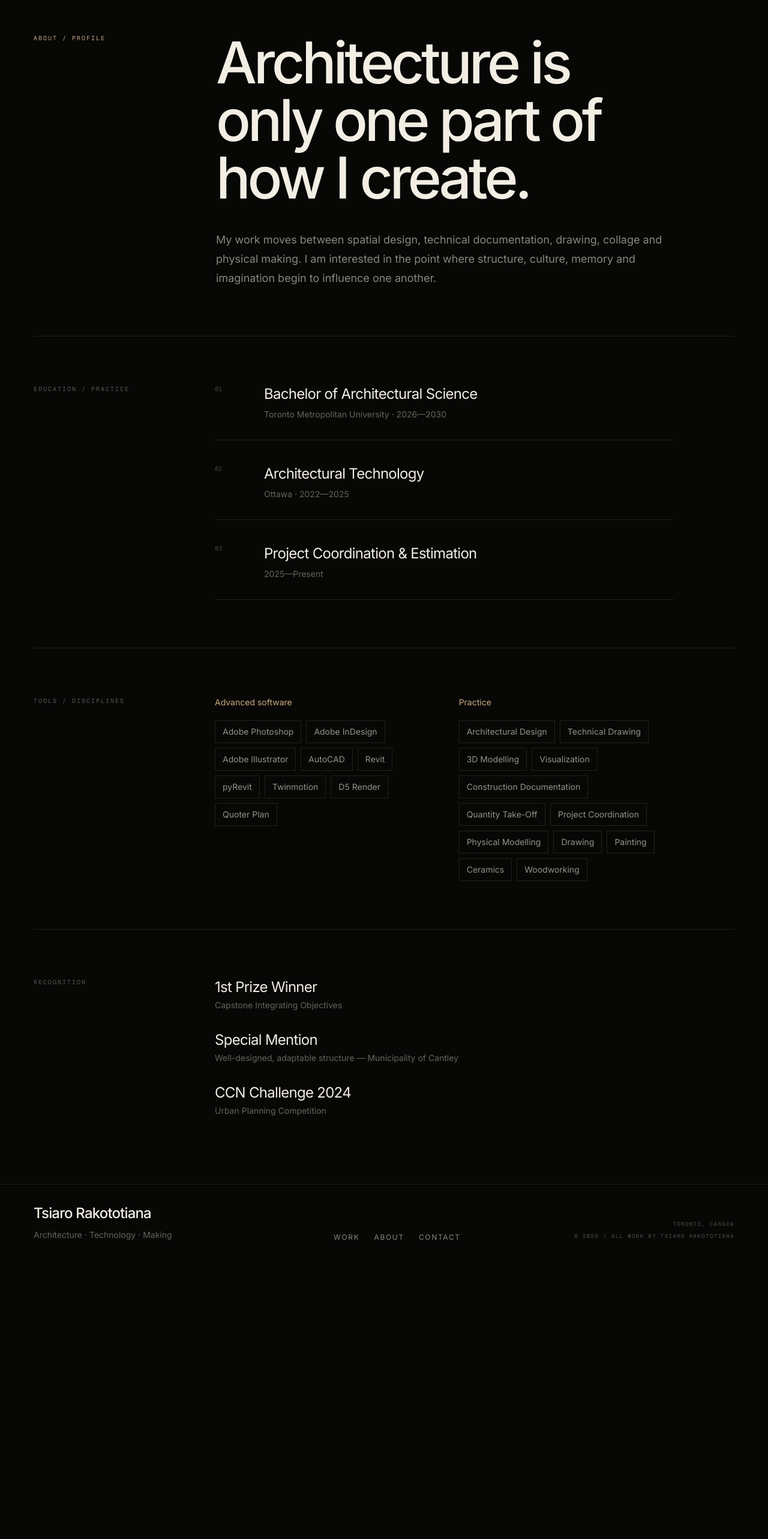
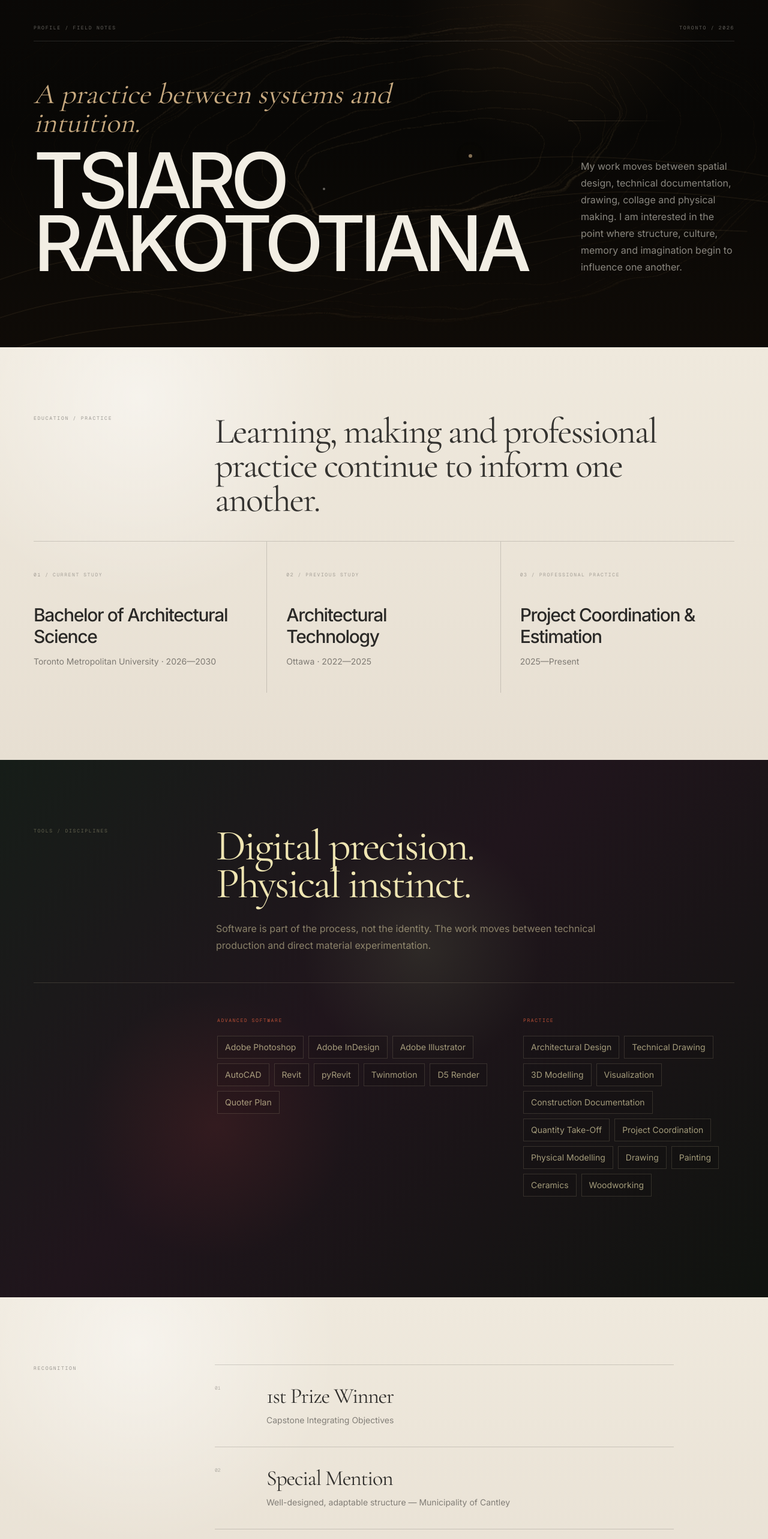
Before and after one commit to Mercy1o/tsiaro-portfolio, a Next.js app: page /about in a window 1280 px wide. Shown: the part 120-2686 px from the top of the page at 60% size. Before the commit the page ends 2223 px from the top, so only its background shows below. Built offline with nearby package versions, Linux system fonts and the light colour scheme.

Commit message:
style: redesign about page as layered field notebook

```diff
--- a/app/about/page.tsx
+++ b/app/about/page.tsx
@@ -1,47 +1,98 @@
 import type { Metadata } from "next";
 import { awards, profileFacts, siteConfig, skills } from "@/data/site";
+import TopographicField from "@/components/TopographicField";
 
 export const metadata: Metadata = { title: "About" };
 
 export default function AboutPage() {
   return (
-    <main className="bg-space px-5 pb-28 pt-36 text-bone md:px-10 md:pt-44 lg:px-14">
-      <div className="mx-auto max-w-[1600px]">
-        <div className="grid gap-12 border-b border-white/10 pb-20 md:grid-cols-12">
-          <div className="md:col-span-3">
-            <p className="font-mono text-[10px] uppercase tracking-[.2em] text-sand">ABOUT / PROFILE</p>
+    <main>
+      <section className="architecture-atmosphere cinematic-grid relative min-h-[76svh] overflow-hidden px-5 pb-14 pt-32 text-bone md:px-10 md:pt-40 lg:px-14">
+        <TopographicField className="opacity-65" />
+        <div className="relative z-10 mx-auto flex min-h-[60svh] max-w-[1600px] flex-col justify-between">
+          <div className="flex justify-between border-b border-white/12 pb-4 font-mono text-[8px] uppercase tracking-[.22em] text-bone/38">
+            <span>PROFILE / FIELD NOTES</span>
+            <span>TORONTO / 2026</span>
           </div>
-          <div className="md:col-span-8">
-            <h1 className="max-w-5xl text-5xl font-medium tracking-[-.055em] md:text-7xl lg:text-8xl">{siteConfig.about.title}</h1>
-            <p className="mt-10 max-w-3xl text-lg leading-8 text-bone/55">{siteConfig.about.description}</p>
+
+          <div className="grid gap-12 py-16 md:grid-cols-12 md:items-end">
+            <div className="md:col-span-8">
+              <p className="mb-5 font-editorial text-3xl italic text-sand md:text-5xl">A practice between systems and intuition.</p>
+              <h1 className="resonance-title max-w-6xl text-bone">Tsiaro<br />Rakototiana</h1>
+            </div>
+            <p className="max-w-md text-base leading-7 text-bone/55 md:col-span-3 md:col-start-10">{siteConfig.about.description}</p>
           </div>
         </div>
+      </section>
 
-        <section className="grid gap-10 border-b border-white/10 py-20 md:grid-cols-12">
-          <h2 className="font-mono text-[10px] uppercase tracking-[.2em] text-bone/35 md:col-span-3">EDUCATION / PRACTICE</h2>
-          <div className="space-y-10 md:col-span-8">
+      <section className="archive-paper micro-grid px-5 py-20 md:px-10 md:py-28 lg:px-14">
+        <div className="mx-auto max-w-[1600px]">
+          <div className="grid gap-10 border-b border-black/15 pb-10 md:grid-cols-12">
+            <p className="font-mono text-[8px] uppercase tracking-[.22em] text-black/36 md:col-span-3">EDUCATION / PRACTICE</p>
+            <h2 className="font-editorial max-w-4xl text-4xl font-normal leading-[.95] tracking-[-.035em] text-black/78 md:col-span-8 md:text-6xl">
+              Learning, making and professional practice continue to inform one another.
+            </h2>
+          </div>
+
+          <div className="grid md:grid-cols-3">
             {profileFacts.map((fact, index) => (
-              <div key={fact.label} className="grid gap-3 border-b border-white/10 pb-8 sm:grid-cols-[70px_1fr]">
-                <span className="font-mono text-[10px] text-bone/25">0{index + 1}</span>
-                <div><p className="text-2xl tracking-[-.03em]">{fact.value}</p><p className="mt-2 text-sm text-bone/40">{fact.detail}</p></div>
-              </div>
+              <article key={fact.label} className="border-b border-black/15 py-10 md:border-b-0 md:border-r md:px-8 md:first:pl-0 md:last:border-r-0">
+                <span className="font-mono text-[8px] uppercase tracking-[.2em] text-black/30">0{index + 1} / {fact.label}</span>
+                <p className="mt-10 text-3xl font-medium tracking-[-.045em] text-black/82">{fact.value}</p>
+                <p className="mt-3 text-sm leading-6 text-black/46">{fact.detail}</p>
+              </article>
             ))}
           </div>
-        </section>
+        </div>
+      </section>
 
-        <section className="grid gap-10 border-b border-white/10 py-20 md:grid-cols-12">
-          <h2 className="font-mono text-[10px] uppercase tracking-[.2em] text-bone/35 md:col-span-3">TOOLS / DISCIPLINES</h2>
-          <div className="grid gap-12 md:col-span-8 lg:grid-cols-2">
-            <div><p className="mb-5 text-sm text-sand">Advanced software</p><div className="flex flex-wrap gap-2">{skills.advanced.map((item) => <span key={item} className="border border-white/10 px-3 py-2 text-sm text-bone/60">{item}</span>)}</div></div>
-            <div><p className="mb-5 text-sm text-sand">Practice</p><div className="flex flex-wrap gap-2">{skills.disciplines.map((item) => <span key={item} className="border border-white/10 px-3 py-2 text-sm text-bone/60">{item}</span>)}</div></div>
+      <section className="creative-atmosphere relative overflow-hidden px-5 py-20 text-cream md:px-10 md:py-28 lg:px-14">
+        <div className="mx-auto max-w-[1600px]">
+          <div className="grid gap-12 border-b border-cream/15 pb-12 md:grid-cols-12">
+            <p className="font-mono text-[8px] uppercase tracking-[.22em] text-cream/35 md:col-span-3">TOOLS / DISCIPLINES</p>
+            <div className="md:col-span-8">
+              <h2 className="font-editorial text-5xl font-normal leading-[.88] tracking-[-.04em] text-cream md:text-7xl">Digital precision.<br />Physical instinct.</h2>
+              <p className="mt-7 max-w-2xl text-sm leading-6 text-cream/52 md:text-base md:leading-7">
+                Software is part of the process, not the identity. The work moves between technical production and direct material experimentation.
+              </p>
+            </div>
           </div>
-        </section>
 
-        <section className="grid gap-10 pt-20 md:grid-cols-12">
-          <h2 className="font-mono text-[10px] uppercase tracking-[.2em] text-bone/35 md:col-span-3">RECOGNITION</h2>
-          <div className="space-y-8 md:col-span-8">{awards.map((award) => <div key={award.title}><p className="text-2xl tracking-[-.03em]">{award.title}</p><p className="mt-1 text-sm text-bone/40">{award.detail}</p></div>)}</div>
-        </section>
-      </div>
+          <div className="grid gap-14 py-14 md:grid-cols-12">
+            <div className="md:col-span-5 md:col-start-4">
+              <p className="mb-5 font-mono text-[8px] uppercase tracking-[.2em] text-rust">Advanced software</p>
+              <div className="flex flex-wrap gap-2">
+                {skills.advanced.map((item) => <span key={item} className="border border-cream/15 bg-black/10 px-3 py-2 text-sm text-cream/65">{item}</span>)}
+              </div>
+            </div>
+            <div className="md:col-span-4">
+              <p className="mb-5 font-mono text-[8px] uppercase tracking-[.2em] text-rust">Practice</p>
+              <div className="flex flex-wrap gap-2">
+                {skills.disciplines.map((item) => <span key={item} className="border border-cream/15 bg-black/10 px-3 py-2 text-sm text-cream/65">{item}</span>)}
+              </div>
+            </div>
+          </div>
+        </div>
+      </section>
+
+      <section className="archive-paper px-5 py-20 md:px-10 md:py-28 lg:px-14">
+        <div className="mx-auto max-w-[1600px]">
+          <div className="grid gap-10 md:grid-cols-12">
+            <p className="font-mono text-[8px] uppercase tracking-[.22em] text-black/36 md:col-span-3">RECOGNITION</p>
+            <div className="space-y-0 md:col-span-8">
+              {awards.map((award, index) => (
+                <div key={award.title} className="grid gap-4 border-t border-black/15 py-8 sm:grid-cols-[70px_1fr]">
+                  <span className="font-mono text-[8px] text-black/25">0{index + 1}</span>
+                  <div>
+                    <p className="font-editorial text-4xl font-normal tracking-[-.035em] text-black/80">{award.title}</p>
+                    <p className="mt-2 text-sm leading-6 text-black/45">{award.detail}</p>
+                  </div>
+                </div>
+              ))}
+            </div>
+          </div>
+        </div>
+      </section>
     </main>
   );
 }
```
